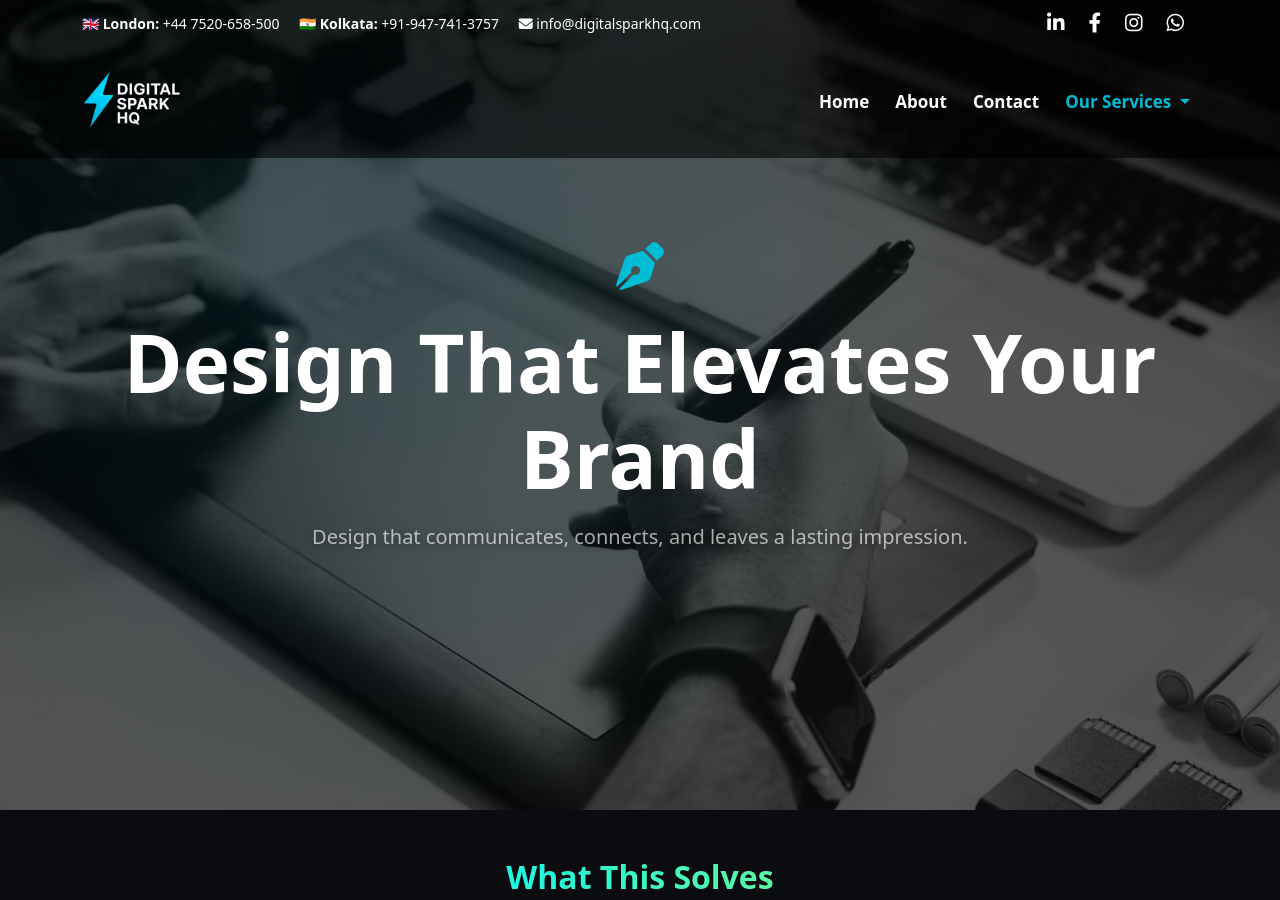
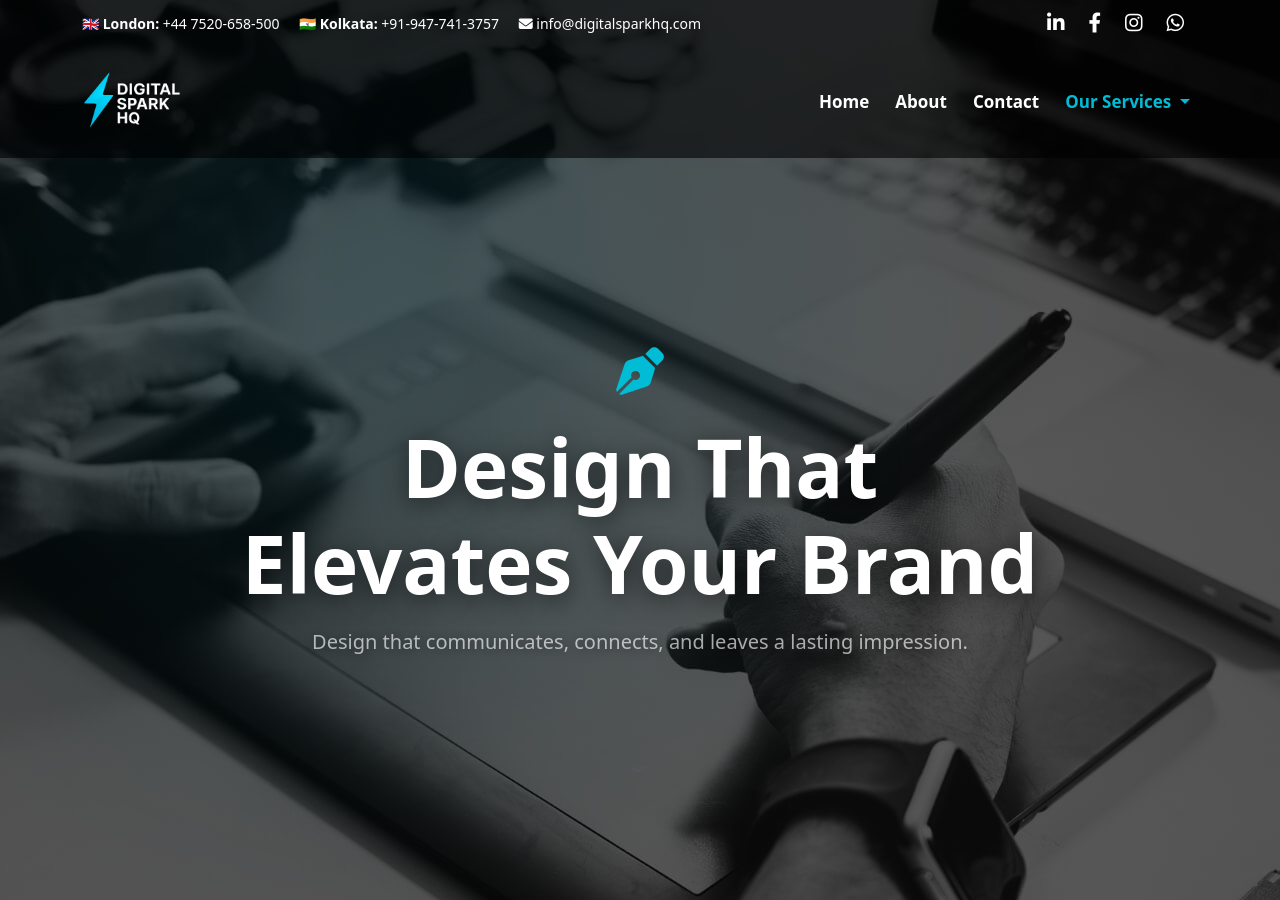
Before and after one commit to Iambiswajit-C/digitalsparkhq, a Jekyll site: the page built from services/graphic-design/index.md, in a window 1280 px wide and 900 px high. Built offline with Jekyll 4.4.1, drawn with Linux system fonts in a browser that asks for light colours.

Commit message:
Update index.md

```diff
--- a/services/graphic-design/index.md
+++ b/services/graphic-design/index.md
@@ -13,13 +13,13 @@
 
 <!-- HERO -->
 <section id="service-hero"
-  class="text-center text-white position-relative d-flex justify-content-center align-items-center"
-  style="height:90vh; background:url('{{ '/assets/images/graphic-design-hero.jpg' | relative_url }}') center/cover no-repeat;">
+  class="page-hero text-center text-white"
+  style="background:url('{{ '/assets/images/graphic-design-hero.jpg' | relative_url }}');">
 
   <div class="hero-overlay"></div>
   <div class="hero-glow"></div>
 
-  <div class="container position-relative z-2 fade-in">
+  <div class="container position-relative z-2 fade-in hero-content">
     <i class="fas fa-pen-nib fa-3x mb-4" style="color: var(--hover-color);"></i>
     <h1 class="display-1 fw-bold">Design That Elevates Your Brand</h1>
     <p class="lead opacity-75 mt-3 mx-auto hero-subtext" style="max-width:820px;">
```
